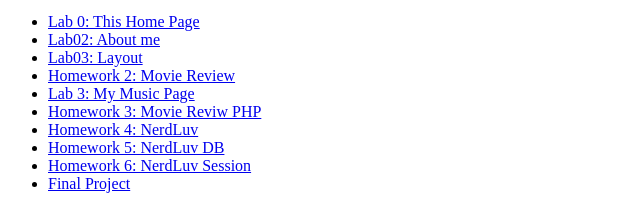
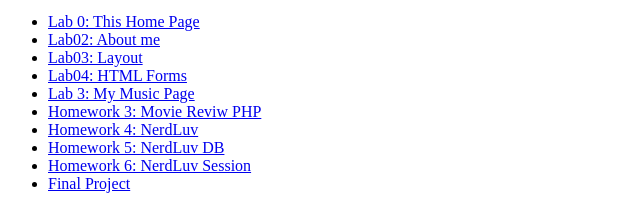
Before and after one commit to pinyito/eria-wap, a plain HTML site: page index.html in a window 1280 px wide. Shown: the part 289-495 px from the top of the page, 0-640 px from the left. Drawn offline with Linux system fonts and the light colour scheme.

Commit message:
Edited index.html to add lab04 link.

```diff
--- a/index.html
+++ b/index.html
@@ -17,7 +17,7 @@
                 <li><a href="index.html">Lab 0: This Home Page</a></li>
                 <li><a href="about-me.html">Lab02: About me</a></li>
                 <li><a href="lab03.html">Lab03: Layout</a></li>
-                <li><a href="lab04.html">Homework 2: Movie Review</a></li>
+                <li><a href="lab04.html">Lab04: HTML Forms</a></li>
                 <li><a href="#">Lab 3: My Music Page</a></li>
                 <li><a href="#">Homework 3: Movie Reviw PHP</a></li>
                 <li><a href="#">Homework 4: NerdLuv</a></li>
```
